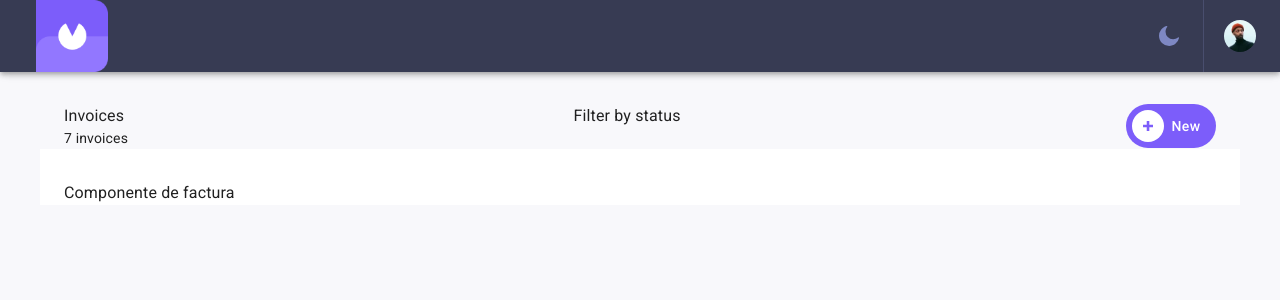
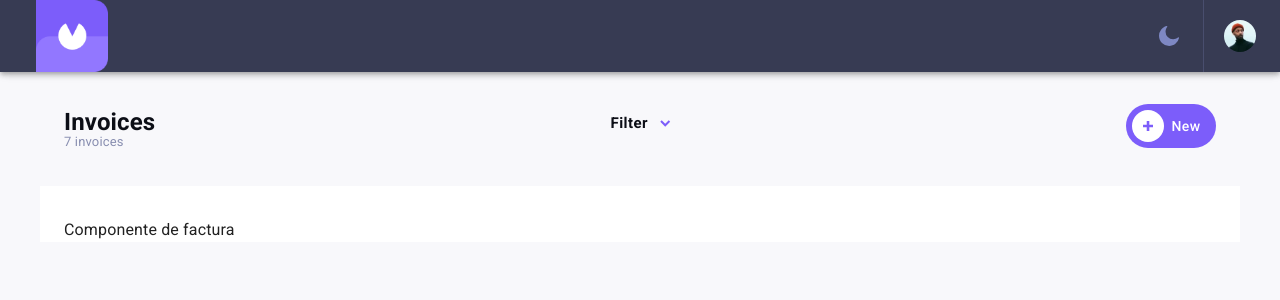
Before and after one commit to Kilox6991/invoice-app, a React (Vite) app in the folder client/invoice-app/: page / in a window 1280 px wide. Shown: the top 300 px of the page. Built offline with nearby package versions, Linux system fonts and the light colour scheme.

Commit message:
Homepage: menu, filter and button new

```diff
--- a/client/invoice-app/src/pages/HomePage.jsx
+++ b/client/invoice-app/src/pages/HomePage.jsx
@@ -1,7 +1,11 @@
+import React, { useState } from "react";
 import { Box, Container, styled } from "@mui/material";
 
-import CssBaseline from '@mui/material/CssBaseline';
-import Button from '@mui/material/Button';
+import CssBaseline from "@mui/material/CssBaseline";
+import Button from "@mui/material/Button";
+import Checkbox from "@mui/material/Checkbox";
+import Menu from "@mui/material/Menu";
+import MenuItem from "@mui/material/MenuItem";
 
 const CustomButton = styled(Button)({
   backgroundColor: "#7C5DFA",
@@ -29,26 +33,111 @@ const CustomButton = styled(Button)({
     alignItems: "center",
     width: "32px",
     height: "32px",
-
-
-    }
+  },
 });
+const FilterIcon = ({ rotated }) => (
+  <svg
+    width="11"
+    height="7"
+    xmlns="http://www.w3.org/2000/svg"
+    style={{ transform: `rotate(${rotated ? "180deg" : "0"})` }}
+  >
+    <path
+      d="M1 1l4.228 4.228L9.456 1"
+      stroke="#7C5DFA"
+      stroke-width="2"
+      fill="none"
+      fill-rule="evenodd"
+    />
+  </svg>
+);
 
 function HomePage() {
+  const [anchorEl, setAnchorEl] = React.useState(null);
+  const [isIconRotated, setIsIconRotated] = React.useState(false);
+  const [isMenuOpen, setIsMenuOpen] = useState(false);
+
+  const handleClick = (event) => {
+    setAnchorEl(event.currentTarget);
+    setIsMenuOpen(!isMenuOpen);
+    setIsIconRotated(!isIconRotated);
+
+  };
+
+  const handleClose = () => {
+    setAnchorEl(null);
+    setIsMenuOpen(false);
+    setIsIconRotated(!isIconRotated);
+  };
   return (
     <>
       <CssBaseline />
       <Box sx={{ flexGrow: 1, minHeight: "100vh", background: "#F8F8FB" }}>
-                <Container sx={{ display: "flex", justifyContent: "space-between", pt: "104px" }}>
+        <Container
+          sx={{
+            display: "flex",
+            justifyContent: "space-between",
+            pt: "104px",
+            pb: "34px",
+          }}
+        >
           <div>
-                        <div>Invoices</div>
-                        <div style={{ fontSize: '14px' }}>7 invoices</div>
+            <div
+              style={{
+                fontSize: "24px",
+                fontWeight: "bold",
+                color: "#0C0E16",
+                marginBottom: "0px",
+              }}
+            >
+              Invoices
             </div>
-                    <div>Filter by status </div>
+            <div
+              style={{ fontSize: "13px", color: "#888EB0", marginTop: "-8px" }}
+            >
+              7 invoices
+            </div>
+          </div>
+          <div>
+            <Button
+              aria-controls="filter-menu"
+              aria-haspopup="true"
+              onClick={handleClick}
+              style={{ textTransform: "none", color: "#0C0E16" }}
+            >
+              <span style={{ marginRight: "12px", fontSize:"15px", fontWeight: "bold" }}>Filter</span>
+              <FilterIcon rotated={isIconRotated} />
+            </Button>
+            <Menu
+              id="filter-menu"
+              anchorEl={anchorEl}
+              open={isMenuOpen}
+              onClose={handleClose}
+
+              keepMounted
+            >
+              <MenuItem onClick={handleClose}>
+                <Checkbox color="primary" />
+                Paid
+              </MenuItem>
+              <MenuItem onClick={handleClose}>
+                <Checkbox color="primary" />
+                Pending
+              </MenuItem>
+              <MenuItem onClick={handleClose}>
+                <Checkbox color="primary" />
+                Draft
+              </MenuItem>
+            </Menu>
+          </div>
           <CustomButton href="#text-buttons">
             <div className="circle">
               <svg width="10" height="10" xmlns="http://www.w3.org/2000/svg">
-                                <path d="M6.313 10.023v-3.71h3.71v-2.58h-3.71V.023h-2.58v3.71H.023v2.58h3.71v3.71z" fill="#7C5DFA" fillRule="nonzero"/>
+                <path
+                  d="M6.313 10.023v-3.71h3.71v-2.58h-3.71V.023h-2.58v3.71H.023v2.58h3.71v3.71z"
+                  fill="#7C5DFA"
+                  fillRule="nonzero"
+                />
               </svg>
             </div>
             New
@@ -59,7 +148,7 @@ function HomePage() {
         </Container>
       </Box>
     </>
-    )
+  );
 }
 
 export default HomePage;
```
Also changed, not shown: client/invoice-app/src/assets/icon-arrow-down.svg (added), client/invoice-app/src/assets/icon-plus.svg (deleted). Lines whose indentation alone changed are shown as unchanged.
